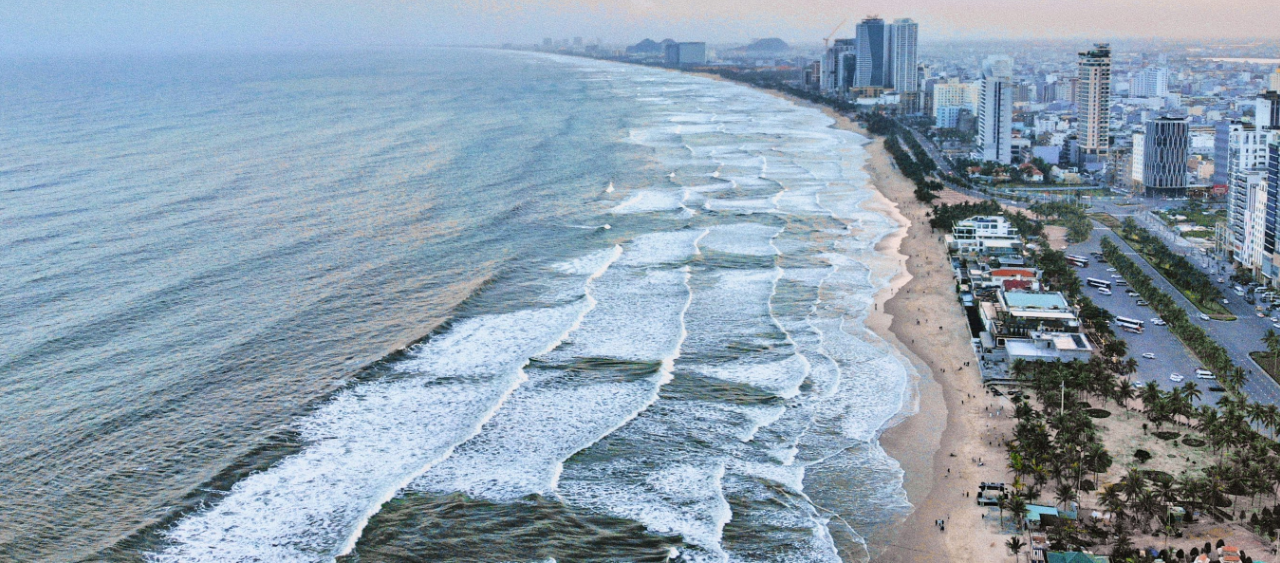
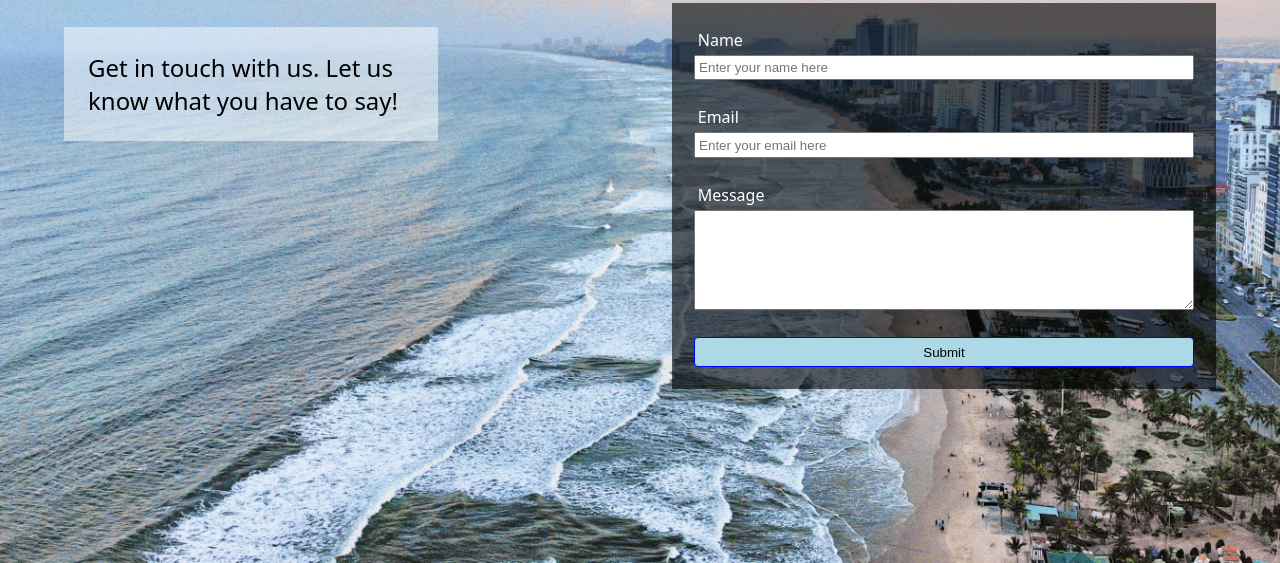
Before and after one commit to lraj22/travelrecommendation, a plain HTML site: page contact_us.html in a window 1280 px wide. Shown: the part 237-800 px from the top of the page. Drawn offline with Linux system fonts and the light colour scheme.

Commit message:
Make contact page

```diff
--- a/contact_us.html
+++ b/contact_us.html
@@ -23,6 +23,22 @@
                 <button id="resetBtn">Reset</button>
             </div>
         </header>
-        <main></main>
+        <main class="contactPage">
+			<div id="contactLeft">
+				<h1>Contact Us!</h1>
+				<p>Get in touch with us. Let us know what you have to say!</p>
+			</div>
+			<div id="contactRight">
+				<div id="contactForm">
+					<label for="name">Name</label>
+					<input type="text" id="name" placeholder="Enter your name here"><br><br>
+					<label for="email">Email</label>
+					<input type="email" id="email" placeholder="Enter your email here"><br><br>
+					<label for="message">Message</label>
+					<textarea name="message" id="message"></textarea><br><br>
+					<button type="button">Submit</button>
+				</div>
+			</div>
+		</main>
     </body>
 </html>
--- a/styles.css
+++ b/styles.css
@@ -8,6 +8,8 @@
     background-position: center;
     background-repeat: no-repeat;
     background-size: cover;
+	display: flex;
+	flex-flow: column;
 }
 header {
     display: flex;
@@ -43,6 +45,9 @@
     background-color: green;
     color: white;
     cursor: pointer;
+}
+main {
+	flex: 1;
 }
 main.homePage {
     padding-left: 10%;
@@ -102,6 +107,49 @@
     box-sizing: border-box;
     width: 100%;
 }
+main.contactPage {
+	display: flex;
+	flex-flow: row;
+}
+main.contactPage>div {
+	flex: 1;
+}
+#contactLeft {
+	padding-left: 5%;
+	padding-top: 2%;
+	box-sizing: border-box;
+}
+#contactLeft p {
+	width: 60%;
+}
+#contactRight {
+	padding: 5%;
+	display: flex;
+	flex-flow: column;
+	justify-content: center;
+}
+#contactForm {
+	background-color: rgba(0, 0, 0, 0.6);
+	padding: 4%;
+}
+label {
+	color: white;
+	display: block;
+}
+#contactForm * {
+	padding: 0.25em;
+	width: 100%;
+	box-sizing: border-box;
+}
+#contactForm button {
+	padding: 0.5em 0;
+	background-color: lightblue;
+	border-radius: 4px;
+	border: 1px solid blue;
+}
+textarea {
+	height: 100px;
+}
 
 .hidden {
     visibility: hidden;
```
